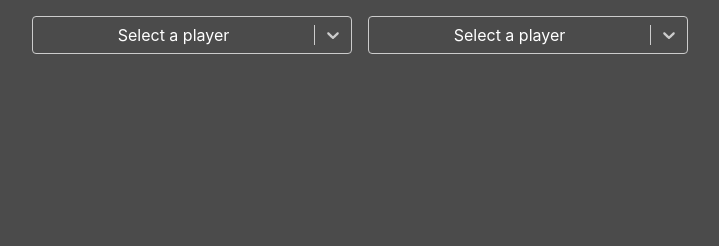
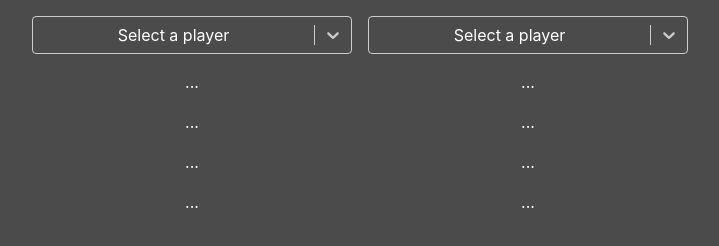
Before and after one commit to JCWoodworker/FantasyFootballPlayerPicker, a React (Vite) app: page / in a window 1280 px wide. Both pictures are taken after a click on the button "Compare Teammates". Shown: the part 258-504 px from the top of the page, without its empty margins (280-999 px from the left). Built offline with nearby package versions, Linux system fonts and the light colour scheme; no server answers.

Commit message:
little updates

```diff
--- a/package.json
+++ b/package.json
@@ -21,7 +21,6 @@
     "@typescript-eslint/eslint-plugin": "^6.0.0",
     "@typescript-eslint/parser": "^6.0.0",
     "@vitejs/plugin-react": "^4.0.3",
-    "dotenv": "^16.3.1",
     "eslint": "^8.45.0",
     "eslint-plugin-react-hooks": "^4.6.0",
     "eslint-plugin-react-refresh": "^0.4.3",
--- a/src/main.tsx
+++ b/src/main.tsx
@@ -2,6 +2,7 @@ import React from 'react'
 import ReactDOM from 'react-dom/client'
 import App from './App.tsx'
 import './index.css'
+
 
 ReactDOM.createRoot(document.getElementById('root')!).render(
   <React.StrictMode>
--- a/src/pages/compare_teammates/CompareTeammates.tsx
+++ b/src/pages/compare_teammates/CompareTeammates.tsx
@@ -1,25 +1,35 @@
 import React, { useState } from "react"
+import { dropdownStyles } from "./utilities/dropdownStyles"
+import { fetchSalaries } from "./utilities/fetchSalaries"
+import { Selection } from "./types/types"
+
 import Select from "react-select"
-import { dropdownStyles } from "./dropdownStyles"
-import { fetchSalaries } from "./fetchSalaries"
+
 export const CompareTeammates: React.FC = () => {
 	// eslint-disable-next-line @typescript-eslint/no-unused-vars
 	const [myTeam, setMyTeam] = useState(() =>
 		JSON.parse(window.localStorage.getItem("myFantasyTeam"))
 	)
-	const [selectionOne, setSelectionOne] = useState("")
-	const [selectionTwo, setSelectionTwo] = useState("")
+	const [selectionOne, setSelectionOne] = useState<Selection>({})
+	const [selectionTwo, setSelectionTwo] = useState<Selection>({})
 	const placeholder = "Select a player"
 
-	const handleSelectionOneChange = (e) => {
+	const handleSelectionOneChange = async (e) => {
 		const value = e.value
-    fetchSalaries(value)
-		setSelectionOne(() => value)
+		const playerSalaryData = await fetchSalaries(value)
+		setSelectionOne(() => playerSalaryData)
 	}
-	const handleSelectionTwoChange = (e) => {
+	const handleSelectionTwoChange = async (e) => {
 		const value = e.value
-    fetchSalaries(value)
-		setSelectionTwo(() => value)
+		const playerSalaryData = await fetchSalaries(value)
+		setSelectionTwo(() => playerSalaryData)
+	}
+
+	let salaryColor = null
+	if (selectionOne?.basicSalary > selectionTwo?.basicSalary) {
+		salaryColor = "green"
+	} else if (selectionOne?.basicSalary < selectionTwo?.basicSalary) {
+		salaryColor = "red"
 	}
 
 	return (
@@ -36,6 +46,18 @@ export const CompareTeammates: React.FC = () => {
 						styles={dropdownStyles}
 						onChange={handleSelectionOneChange}
 					/>
+					<p style={{ color: { salaryColor } }}>
+						{selectionOne?.draftKings || "..."}
+					</p>
+					<p style={{ color: { salaryColor } }}>
+						{selectionOne?.fanDuel || "..."}
+					</p>
+					<p style={{ color: { salaryColor } }}>
+						{selectionOne?.yahooSalary || "..."}
+					</p>
+					<p style={{ color: { salaryColor } }}>
+						{selectionOne?.basicSalary || "..."}
+					</p>
 				</div>
 				<div>
 					<Select
@@ -47,6 +69,18 @@ export const CompareTeammates: React.FC = () => {
 						styles={dropdownStyles}
 						onChange={handleSelectionTwoChange}
 					/>
+					<p style={{ color: { salaryColor } }}>
+						{selectionTwo?.draftKings || "..."}
+					</p>
+					<p style={{ color: { salaryColor } }}>
+						{selectionTwo?.fanDuel || "..."}
+					</p>
+					<p style={{ color: { salaryColor } }}>
+						{selectionTwo?.yahooSalary || "..."}
+					</p>
+					<p style={{ color: { salaryColor } }}>
+						{selectionTwo?.basicSalary || "..."}
+					</p>
 				</div>
 			</div>
 		</>
--- /dev/null
+++ b/src/pages/compare_teammates/types/types.ts
@@ -0,0 +1,11 @@
+export interface Selection {
+	basicSalary: string
+	byeWeek: number
+	draftKings: number
+	fanDuel: number
+	name: string
+	photoUrl: string
+	playerID: number
+	positionL: string
+	yahooSalary: number
+}
--- a/src/pages/compare_teammates/fetchSalaries.js
+++ b/src/pages/compare_teammates/utilities/fetchSalaries.js
@@ -1,12 +1,17 @@
 
-const API_KEY = process.env.SPORTSDATAIO_API_KEY
+const API_KEY = import.meta.env.VITE_SPORTSDATAIO_API_KEY
 export const fetchSalaries = async (playerID) => {
 	try {
 		const response = await fetch(
-			`https://api.sportsdata.io/v3/nfl/scores/json/Player/${playerID}?key=14e67e70e2d54374a54e3de3001efe14`
+			`https://api.sportsdata.io/v3/nfl/scores/json/Player/${playerID}?key=${API_KEY}`
 		)
 		let playerData = await response.json()
 		playerData = {
+      playerID: playerData.PlayerID,
+      name: playerData.Name,
+      byeWeek: playerData.ByeWeek,
+      photoUrl: playerData.PhotoUrl,
+      positionL : playerData.Position,
 			draftKings: playerData.UpcomingDraftKingsSalary,
 			fanDuel: playerData.UpcomingFanDuelSalary,
 			yahooSalary: playerData.UpcomingYahooSalary,
```
Also changed, not shown: src/pages/compare_teammates/utilities/dropdownStyles.js (renamed from src/pages/compare_teammates/dropdownStyles.js), 1 other file (tests, documents, lock files or other folders).
